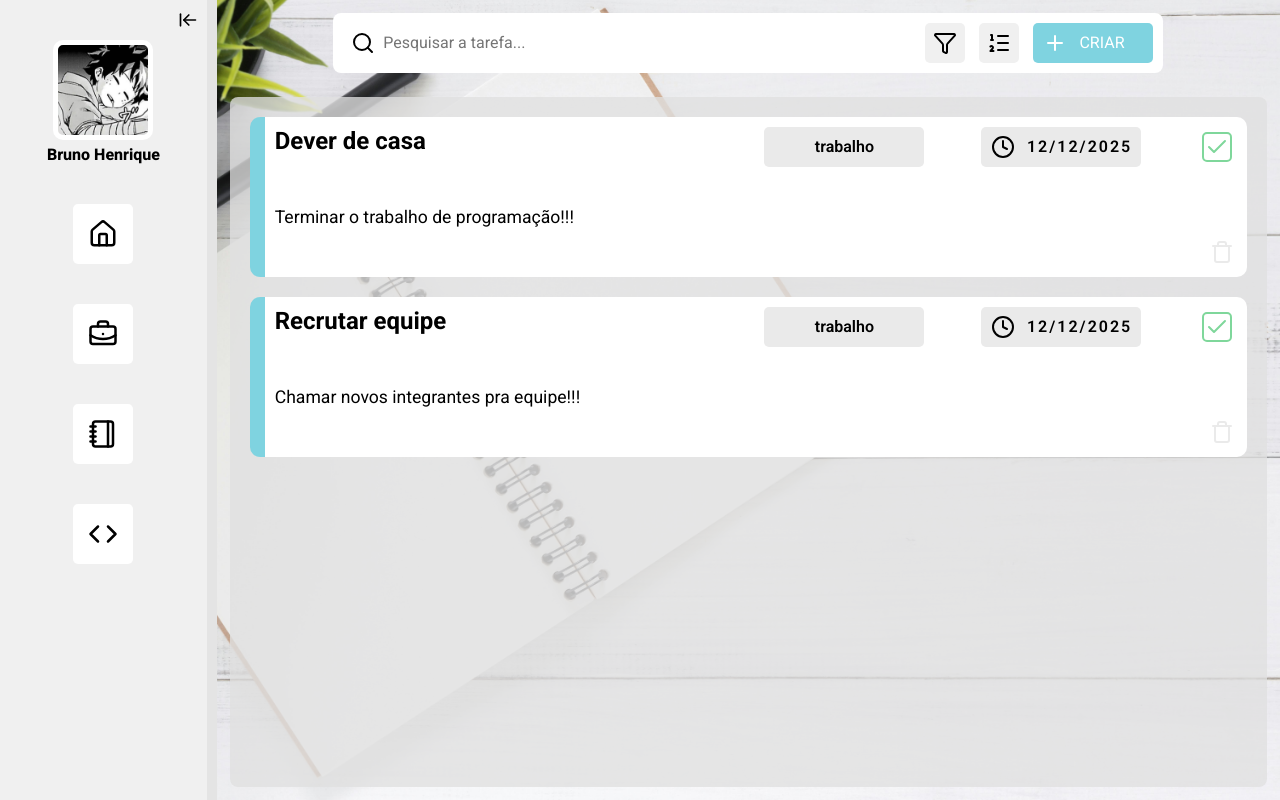
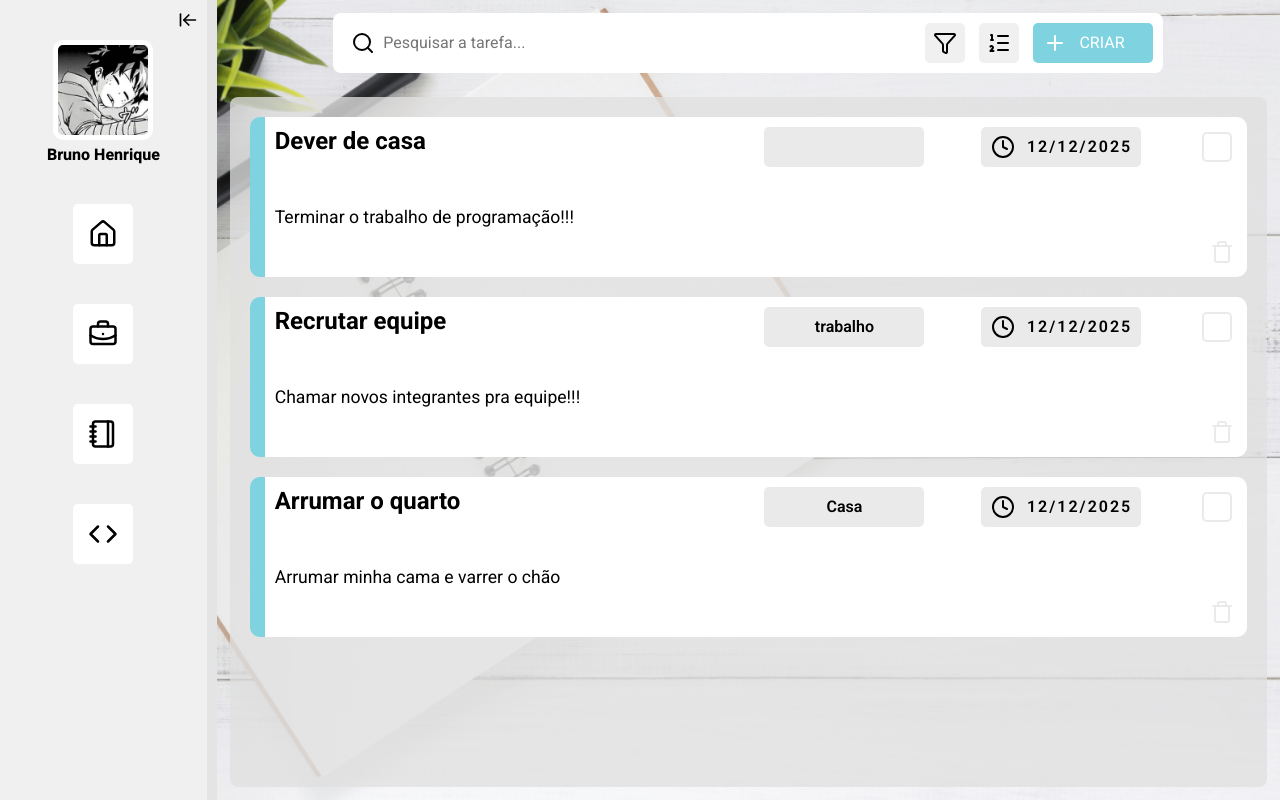
Before and after one commit to brunohenrique2/todo-list, a React app in the folder todo-list/: page / in a window 1280 px wide. Built offline with nearby package versions, Linux system fonts and the light colour scheme; the HTML template or start-up script is replaced by a standard one.

Commit message:
marcar como concluido + deletar tarefa, foram adicionados!

```diff
--- a/todo-list/public/data/tasks.json
+++ b/todo-list/public/data/tasks.json
@@ -4,38 +4,76 @@
             "id": 1,
             "name": "Hakiro",
             "email": "hakiro@teste.com",
-            "password": "senha12345",
-            "task_groups": [
+            "password": "senha12345"
+        }
+    ],
+    "tasks": [
         {
             "id": 1,
-                    "name": "trabalho",
-                    "color": "#1206ed",
-                    "icon": "link_do_icone_aqui.svg",
-                    "tasks_id": [1, 2]
-                }
-            ],
-            "tarefas": [
-                {
-                    "id": 1,
-                    "group_id": 1,
+            "user_id": 1,
+            "group_id": 0,
             "tittle": "Dever de casa",
             "description": "Terminar o trabalho de programação!!!",
             "status": "pendente",
-                    "timeframe": "12/12/2025 ",
+            "timeframe": "12/12/2025",
             "create_date": "",
             "update_date": ""
         },
         {
             "id": 2,
+            "user_id": 1,
             "group_id": 1,
             "tittle": "Recrutar equipe",
             "description": "Chamar novos integrantes pra equipe!!!",
             "status": "pendente",
-                    "timeframe": "12/12/2025 ",
+            "timeframe": "12/12/2025",
+            "create_date": "",
+            "update_date": ""
+        },
+        {
+            "id": 3,
+            "user_id": 1,
+            "group_id": 2,
+            "tittle": "Arrumar o quarto",
+            "description": "Arrumar minha cama e varrer o chão",
+            "status": "pendente",
+            "timeframe": "12/12/2025",
             "create_date": "",
             "update_date": ""
         }
-            ]
+    ],
+    "task_groups": [
+        {
+            "id": 1,
+            "user_id": 1,
+            "name": "trabalho",
+            "color": "#1206ed",
+            "icon": "link_do_icone_aqui.svg",
+            "tasks_id": [1, 2]
+        },
+        {
+            "id": 2,
+            "user_id": 1,
+            "name": "Casa",
+            "color": "#1206ed",
+            "icon": "link_do_icone_aqui.svg",
+            "tasks_id": []
+        },
+        {
+            "id": 3,
+            "user_id": 1,
+            "name": "Estudos",
+            "color": "#1206ed",
+            "icon": "link_do_icone_aqui.svg",
+            "tasks_id": []
+        },
+        {
+            "id": 4,
+            "user_id": 1,
+            "name": "Programação",
+            "color": "#1206ed",
+            "icon": "link_do_icone_aqui.svg",
+            "tasks_id": []
         }
     ]
 }
--- a/todo-list/src/App.jsx
+++ b/todo-list/src/App.jsx
@@ -6,11 +6,13 @@ import { useState } from "react"
 
 function App() {
 
+  const user = data.usuarios[0]
+  const tasks = data.tasks.filter(task => task.user_id === user.id)
+  const tasks_groups = data.task_groups
 
-  const usuario = data.usuarios[0]
-  const task_join_group = usuario.tarefas.map(task => {
+  const task_join_group = tasks.map(task => {
     //busca os dados do grupo daquela tarefa
-    const task_group = usuario.task_groups.find(group => group.id === task.group_id)
+    const task_group = tasks_groups.find(group => group.id === task.group_id)
 
     //verifica se tarefa tem um grupo, se não, ele retorna a tarefa normalmente.
       if(!task_group) {
@@ -29,10 +31,8 @@ function App() {
   const [ searchTerm, setSearchTerm ] = useState("")
 
   const getTaskSearch = (search_term) => {
-      const regex = /^[a-zA-Z0-9 ]+$/
       const term_formated = search_term.trim().toLowerCase()
-      const term_secure = term_formated.replace(regex, "")
-      const search_term_teated = search_term.trim()
+      const term_secure = term_formated.replace(/[^a-zA-Z0-9 ]/g, "")
       const tasks_searched = task_join_group.filter(tarefa => {
 
         if(!regex.test(term_secure)) return false
@@ -40,6 +40,21 @@ function App() {
         return tarefa.tittle.toLowerCase().includes(term_secure.toLowerCase())
       })
       return tasks_searched
+  }
+
+  const [ currenteTasks, setCurrenteTasks ] = useState(task_join_group)
+
+  const altTaskStatus = (id) => {
+    const update = currenteTasks.map( task =>
+      task.id === id ? {...task, status: task.status === "pendente" ? "concluido" : "pendente"}
+      : task
+    )
+    setCurrenteTasks(update)
+  }
+
+  const delTask = (id) => {
+    const del = currenteTasks.filter(task => task.id !== id)
+    setCurrenteTasks(del)
   }
 
   return (
@@ -52,25 +67,32 @@ function App() {
           {
             searchTerm
             ?
-            getTaskSearch(searchTerm).map((value, key) => (
+
+            getTaskSearch(searchTerm).map((value) => (
               <Task
-                key={key}
+                key={value.id}
                 id={value.id}
                 tittle={value.tittle}
                 description={value.description}
                 group_name={value.group_name}
                 timeframe={value.timeframe}
+                status={value.status}
+                onChangeStatus={altTaskStatus}
+                onDelTask={delTask}
               />
             ))
             :
-            task_join_group.map((value, key) => (
+            currenteTasks.map((value) => (
               <Task
-                key={key}
+                key={value.id}
                 id={value.id}
                 tittle={value.tittle}
                 description={value.description}
                 group_name={value.group_name}
                 timeframe={value.timeframe}
+                status={value.status}
+                onChangeStatus={altTaskStatus}
+                onDelTask={delTask}
               />
             ))
           }
--- a/todo-list/src/components/Task.jsx
+++ b/todo-list/src/components/Task.jsx
@@ -1,6 +1,8 @@
-function Task( { id, tittle, group_name, description, timeframe } ) {
+import { useState } from "react"
+
+function Task( { id, tittle, group_name, description, timeframe, status, onChangeStatus, onDelTask } ) {
     return (
-        <div className="task-container">
+        <div key={id} className={`task-container ${status === "concluido" ? "checked" : ""}`}>
             <div className="task-content">
                 <div className="task-header">
                     <span className="task-tittle">
@@ -23,13 +25,20 @@ function Task( { id, tittle, group_name, description, timeframe } ) {
                 </p>
             </div>
             <div className="task-actions-container">
-                <label className="task-actions task-btn-checker">
-                    <input type="checkbox" name="task-completed" />
-                    <span className="checked checkbox-icon">
+                <label
+                    className="task-actions task-btn-checker">
+                    <input
+                        type="checkbox"
+                        name="task-completed"
+                        onClick={() => onChangeStatus(id)}
+                    />
+                    <span className="checkbox-icon">
                         <svg xmlns="http://www.w3.org/2000/svg" width="24" height="24" viewBox="0 0 24 24" fill="none" stroke="currentColor" stroke-width="2" stroke-linecap="round" stroke-linejoin="round" class="lucide lucide-check-icon lucide-check check-icon"><path d="M20 6 9 17l-5-5"/></svg>
                     </span>
                 </label>
-                <div className="task-actions task-btn-delete">
+                <div
+                    className="task-actions task-btn-delete"
+                    onClick={() => onDelTask(id)}>
                     <svg xmlns="http://www.w3.org/2000/svg" width="24" height="24" viewBox="0 0 24 24" fill="none" stroke="currentColor" stroke-width="2" stroke-linecap="round" stroke-linejoin="round" class="lucide lucide-trash-icon lucide-trash"><path d="M19 6v14a2 2 0 0 1-2 2H7a2 2 0 0 1-2-2V6"/><path d="M3 6h18"/><path d="M8 6V4a2 2 0 0 1 2-2h4a2 2 0 0 1 2 2v2"/></svg>
                 </div>
             </div>
--- a/todo-list/src/index.css
+++ b/todo-list/src/index.css
@@ -359,17 +359,6 @@ main {
                             &:hover {
                                 cursor: pointer;
                             }
-
-                            &.checked {
-                                color: var(--color-success);
-                                border: 2px solid var(--color-success);
-
-                                & .check-icon {
-                                    display: block;
-                                    width: 24px;
-                                    height: 24px;
-                                }
-                            }
                         }
                     }
 
@@ -388,6 +377,25 @@ main {
                     }
 
                 }
+
+                &.checked {
+                    & .task-actions-container {
+                        & .task-btn-checker {
+
+                            & .checkbox-icon {
+                                color: var(--color-success);
+                                border: 2px solid var(--color-success);
+                                transition: all .3s ease-in;
+
+                                & .check-icon {
+                                    display: block;
+                                    width: 24px;
+                                    height: 24px;
+                                }
+                            }
+                        }
+                    }
+                }
             }
         }
     }
```
Also changed, not shown: todo-list/src/components/Taskbar.jsx (added, +38 -0 lines). Lines whose indentation alone changed are shown as unchanged.
